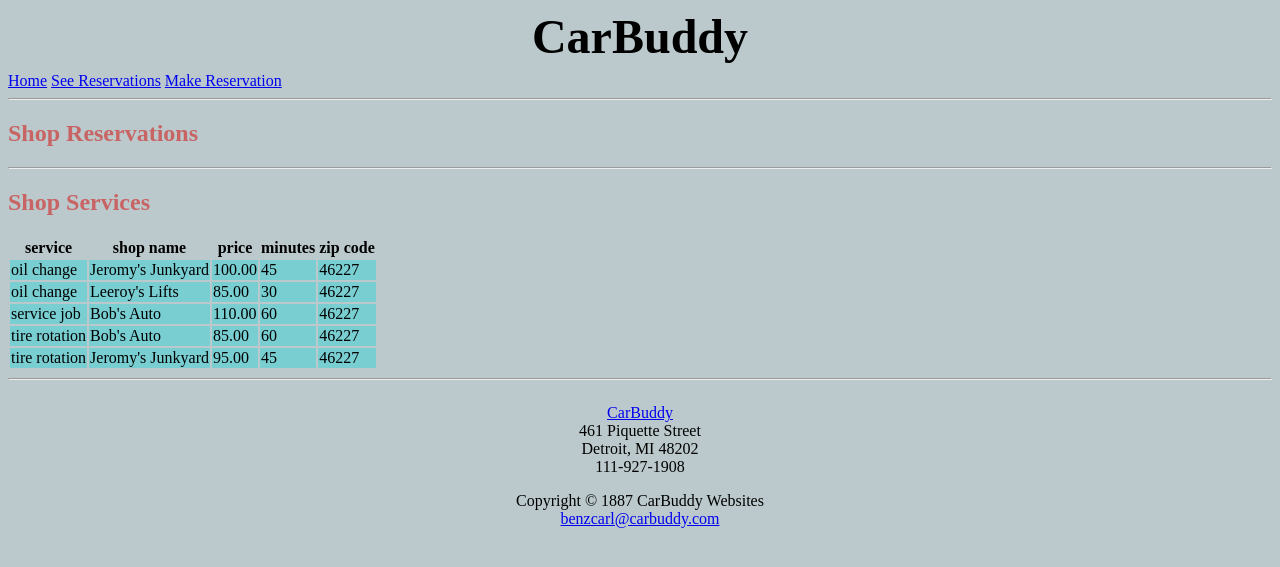
After one commit to reckera/CSCI370-Project, a PHP site: page /reservations.php in a window 1280 px wide. The commit adds this page. Shown: the top 567 px of the page. Run offline with PHP 8.4, Linux system fonts and the light colour scheme; data comes from the database, SQL or seed files in the repository.

Commit message:
added images and static folders, finished index.php, updated setup.sql(more entries), and added makeReservation and reservation PHP files

```diff
--- /dev/null
+++ b/app/reservations.php
@@ -0,0 +1,94 @@
+<!DOCTYPE html>
+<html>
+<head>
+	<meta charset="utf-8">
+    <meta name="viewport" content="width=device-width">
+	<title> CarBuddy </title>
+	<link href="/static/styles.css" rel="stylesheet" type="text/css" />
+</head>
+<body>
+	<?php include 'static/menu.html'; ?>
+
+	<?php
+		$dsn = 'mysql:host=localhost;dbname=carBuddy';
+		$username = 'root';
+		$password = '';
+		$pdo = new PDO($dsn, $username, $password);
+		$pdo->setAttribute(PDO::ATTR_ERRMODE, PDO::ERRMODE_EXCEPTION);
+    ?>
+
+	<h2>Shop Reservations</h2>
+	<!-- <form method='GET'>
+		<label>Change number of shown reservations.</label>
+		<select name="limit">
+		<option value =1>1</option>
+		<option value =10>10</option>
+		<option value =20>20</option>
+		<option value =50>50</option>
+		<option value =100>100</option>
+		</select>
+		<p><input type="submit" value="select"></p>
+	</form> -->
+
+	<?php
+		//if(!isset($_GET['limit'])){
+		//	$limit = 10;
+		//}else{
+		//	$limit = $_GET['limit'];
+		//}
+		$sql = 'SELECT r.startD, r.startT, r.endT, sh.shopName, s.service '.
+          'FROM reservation r '.
+          'INNER JOIN shop sh on sh.shopNo = r.shopNo '.
+		  'INNER JOIN service s on s.servNo = r.servNo '.
+		  'WHERE r.startD <= ? '.
+		  'ORDER BY r.startD, r.startT ASC '.
+		  'LIMIT 10;';
+		$statement = $pdo->prepare($sql);
+		date_default_timezone_set('America/New_York');
+		$statement->bindValue(1, date('Y-d-m'), PDO::PARAM_STR);
+		//$statement->bindValue(2, $limit, PDO::PARAM_STR);
+
+		try{
+			$ret = $statement->execute();
+		}catch(Exception $e){
+			echo "Lookup error: ", $e->getMessage();
+		}
+		while($row = $statement->fetch(PDO::FETCH_ASSOC)){
+			echo '<p>' . $row['shopName'] . ' has reservation for ' . $row['service'] .
+			' on ' . $row['startD'] . ' from ' . $row['startT'] . ' to ' . $row['endT'] . '</p>';
+		}
+    ?>
+
+	<hr>
+
+	<h2>Shop Services</h2>
+
+    <table>
+      <tr>
+        <th>service</th>
+        <th>shop name</th>
+        <th>price</th>
+        <th>minutes</th>
+        <th>zip code</th>
+      </tr>
+    <?php
+      $sql = 'SELECT s.service, s.price, s.minutes, sh.shopName, sh.zipCode '.
+        'FROM service s '.
+		'INNER JOIN shop sh on s.shopNo = sh.shopNo '.
+		' ORDER BY s.service, sh.shopName ASC;';
+      $statement = $pdo->query($sql);
+      while($row = $statement->fetch(PDO::FETCH_ASSOC)){
+        echo "<tr>";
+        echo "<td>" . $row['service'] . "</td>";
+        echo "<td>" . $row['shopName'] . "</td>";
+        echo "<td>" . $row['price'] . "</td>";
+        echo "<td>" . $row['minutes'] . "</td>";
+        echo "<td>" . $row['zipCode'] . "</td>";
+        echo "</tr>";
+      }
+    ?>
+	</table>
+
+	<?php include 'static/footer.html'; ?>
+</body>
+</html>
--- /dev/null
+++ b/app/static/footer.html
@@ -0,0 +1,9 @@
+<hr>
+<center>
+<address>
+  <a href = "/">CarBuddy</a><br>
+  461 Piquette Street<br>
+  Detroit, MI 48202<br>
+  111-927-1908<br>
+</address>
+<Copyright>Copyright &copy 1887 CarBuddy Websites</Copyright><br><a href = "benzcarl@carbuddy.com">benzcarl@carbuddy.com</a></center>
--- /dev/null
+++ b/app/static/menu.html
@@ -0,0 +1,7 @@
+<h1><center><font size="+5"> CarBuddy </font></center></h1>
+<div>
+  <a href = "/" >Home</a>
+  <a href = "/reservations.php">See Reservations</a>
+  <a href = "/makeReservation.php">Make Reservation</a>
+</div>
+<hr>
--- /dev/null
+++ b/app/static/styles.css
@@ -0,0 +1,33 @@
+body {
+background-color: #BBC9CC;
+}
+
+finePrint {
+	font-size: 0.5vw;
+}
+
+h1 {
+	font-size: 1vw;
+}
+
+h2 {
+	color: rgba(200, 100, 100);
+}
+
+h3 {
+	color: rgba(24, 81, 86);
+}
+
+td {
+	background-color: rgba(74, 211, 216, 0.582);
+}
+
+address{
+	font-style: normal;
+	padding-top: 1em;
+	padding-bottom: 1em;
+}
+
+p{
+	padding-left: 1em;
+}
```
Also changed, not shown: app/index.php (+21 -1 lines), app/makeReservation.php (added, +22 -0 lines), setup.sql (+45 -21 lines), app/images/instrumentCluster.jpg (added), app/images/jack.jpg (added), app/images/jack2.jpg (added).
